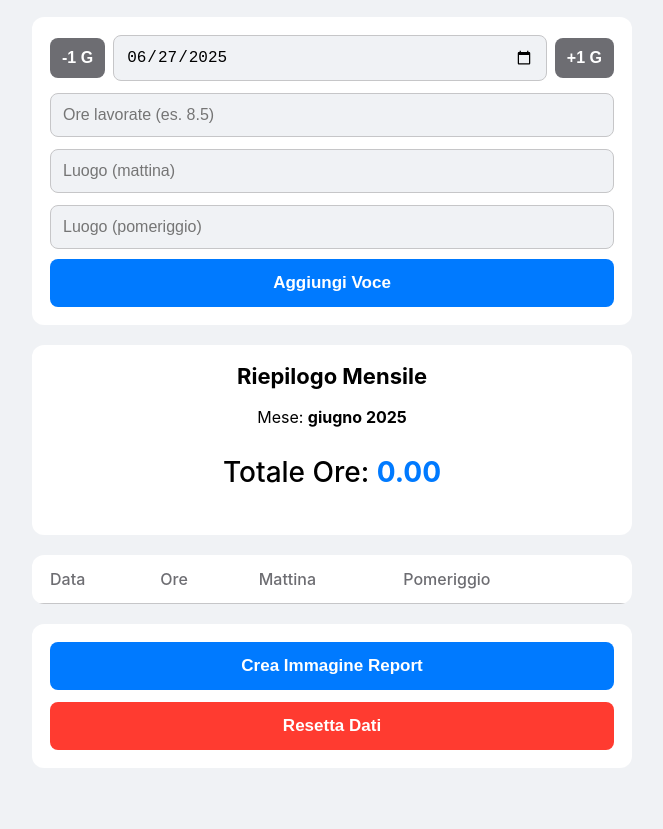
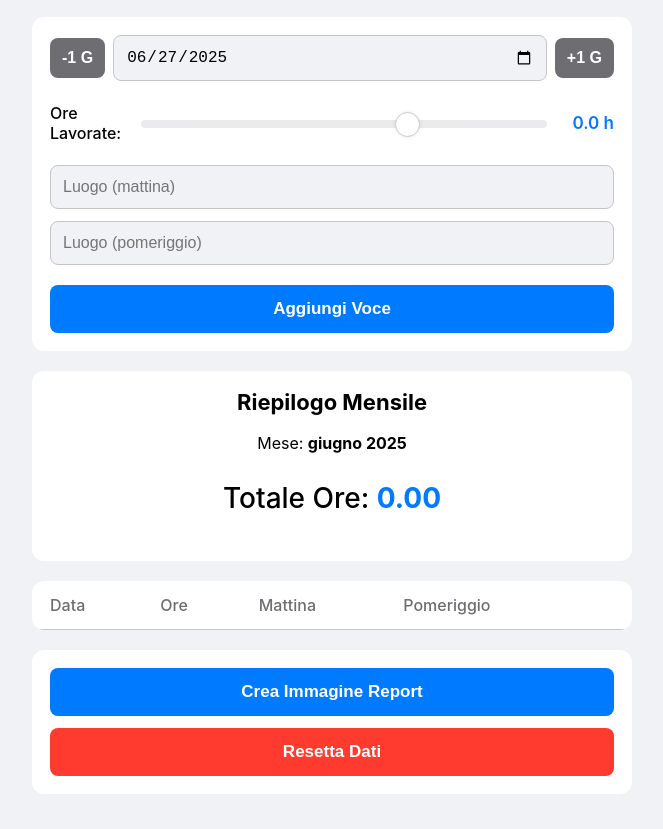
Before and after one commit to MarcoDima94/app-ore-iphone, a plain HTML site: page index.html in a window 1280 px wide. Shown: the part 59-888 px from the top of the page, without its empty margins (308-971 px from the left). Before the commit the page ends 862 px from the top, so only its background shows below. Drawn offline with nearby package versions, Linux system fonts and the light colour scheme.

Commit message:
modifiche

```diff
--- a/index.html
+++ b/index.html
@@ -28,7 +28,15 @@
                 <input type="date" id="entry-date">
                 <button id="next-day-btn" class="date-nav-btn">+1 G</button>
             </div>
-            <input type="number" id="entry-hours" placeholder="Ore lavorate (es. 8.5)">
+
+            <div class="slider-container">
+                <div class="slider-container-inner">
+                    <label for="hour-slider">Ore Lavorate:</label>
+                    <input type="range" min="0" max="12" value="8" step="0.5" id="hour-slider">
+                    <span id="slider-value">0.0 h</span>
+                </div>
+            </div>
+
             <input type="text" id="location-morning" placeholder="Luogo (mattina)">
             <input type="text" id="location-afternoon" placeholder="Luogo (pomeriggio)">
             <button id="add-entry-btn">Aggiungi Voce</button>
--- a/script.js
+++ b/script.js
@@ -3,7 +3,8 @@ document.addEventListener('DOMContentLoaded', () => {
     const dateInput = document.getElementById('entry-date');
     const prevDayBtn = document.getElementById('prev-day-btn');
     const nextDayBtn = document.getElementById('next-day-btn');
-    const hoursInput = document.getElementById('entry-hours');
+    const hourSlider = document.getElementById('hour-slider');
+    const sliderValue = document.getElementById('slider-value');
     const morningInput = document.getElementById('location-morning');
     const afternoonInput = document.getElementById('location-afternoon');
     const addBtn = document.getElementById('add-entry-btn');
@@ -30,13 +31,11 @@ document.addEventListener('DOMContentLoaded', () => {
             themeToggle.checked = false;
         }
     };
-
     themeToggle.addEventListener('change', () => {
         const newTheme = themeToggle.checked ? 'dark' : 'light';
         localStorage.setItem('theme', newTheme);
         applyTheme(newTheme);
     });
-
     const savedTheme = localStorage.getItem('theme') || 'light';
     applyTheme(savedTheme);
 
@@ -46,10 +45,13 @@ document.addEventListener('DOMContentLoaded', () => {
         currentDate.setDate(currentDate.getDate() + days);
         dateInput.value = currentDate.toISOString().split('T')[0];
     };
-
     prevDayBtn.addEventListener('click', () => changeDate(-1));
     nextDayBtn.addEventListener('click', () => changeDate(1));
 
+    // --- LOGICA PER LO SLIDER DELLE ORE ---
+    hourSlider.addEventListener('input', () => {
+        sliderValue.textContent = `${parseFloat(hourSlider.value).toFixed(1)} h`;
+    });
 
     // --- LOGICA APP ---
     const renderLog = () => {
@@ -57,16 +59,12 @@ document.addEventListener('DOMContentLoaded', () => {
         let totalHours = 0;
         const currentMonth = new Date().getMonth();
         const currentYear = new Date().getFullYear();
-
         currentMonthEl.textContent = new Date(currentYear, currentMonth).toLocaleString('it-IT', { month: 'long', year: 'numeric' });
-
         const filteredEntries = logEntries.filter(entry => {
             const entryDate = new Date(entry.date);
             return entryDate.getMonth() === currentMonth && entryDate.getFullYear() === currentYear;
         });
-
         filteredEntries.sort((a, b) => new Date(a.date) - new Date(b.date));
-
         filteredEntries.forEach(entry => {
             const row = document.createElement('tr');
             const originalIndex = logEntries.findIndex(e => e.id === entry.id);
@@ -80,27 +78,23 @@ document.addEventListener('DOMContentLoaded', () => {
             logBody.appendChild(row);
             totalHours += parseFloat(entry.hours) || 0;
         });
-
         totalHoursEl.textContent = totalHours.toFixed(2);
     };
 
-    // --- FUNZIONE DI AGGIUNTA CON CONTROLLO DATA DUPLICATA ---
+    // --- FUNZIONE DI AGGIUNTA ---
     addBtn.addEventListener('click', () => {
         const date = dateInput.value;
-
         if (!date) {
             alert('Per favore, inserisci una data.');
             return;
         }
-
-        // NUOVO CONTROLLO: Verifica se la data esiste già
         const isDateDuplicate = logEntries.some(entry => entry.date === date);
         if (isDateDuplicate) {
-            alert('Errore: Questa data è già presente nel registro. Non puoi aggiungerla di nuovo.');
-            return; // Interrompe l'esecuzione della funzione
+            alert('Errore: Questa data è già presente nel registro.');
+            return;
         }
 
-        const hours = hoursInput.value.trim() === '' ? '0' : hoursInput.value;
+        const hours = parseFloat(hourSlider.value).toFixed(1);
 
         logEntries.push({
             id: Date.now(),
@@ -109,12 +103,13 @@ document.addEventListener('DOMContentLoaded', () => {
             locationM: morningInput.value,
             locationA: afternoonInput.value
         });
-
         localStorage.setItem('workLog', JSON.stringify(logEntries));
 
-        hoursInput.value = '';
         morningInput.value = '';
         afternoonInput.value = '';
+        // Modifica per resettare lo slider a 0
+        hourSlider.value = 0;
+        sliderValue.textContent = '0.0 h';
 
         renderLog();
     });
@@ -209,7 +204,7 @@ document.addEventListener('DOMContentLoaded', () => {
         const secondColumnData = filteredEntries.slice(15);
 
         const tablesHTML = `
-            <div style="display: flex; gap: 20px;">
+            <div style="display: flex; gap: 20px; align-items: flex-start;">
                 <div style="flex: 1;">${createTableHTML(firstColumnData)}</div>
                 <div style="flex: 1;">${createTableHTML(secondColumnData)}</div>
             </div>
@@ -222,7 +217,7 @@ document.addEventListener('DOMContentLoaded', () => {
         html2canvas(printContainer, { scale: 2 }).then(canvas => {
             const image = canvas.toDataURL('image/png');
             const link = document.createElement('a');
-            const monthName = currentMonthEl.textContent.replace(' ', '-');
+            const monthName = currentMonthEl.textContent.replace(/\s/g, '-');
             link.download = `Report-Ore-${monthName}.png`;
             link.href = image;
             link.click();
--- a/style.css
+++ b/style.css
@@ -58,7 +58,6 @@ h1 {
     transition: background-color 0.3s;
 }
 
-/* NUOVI STILI PER IL SELETTORE DATA */
 .date-selector {
     display: flex;
     align-items: center;
@@ -113,7 +112,7 @@ button:active {
 
 #add-entry-btn {
     background-color: var(--primary-accent-color);
-    margin-top: 10px;
+    margin-top: 20px;
 }
 
 #summary {
@@ -177,7 +176,63 @@ th {
     background-color: var(--primary-accent-color);
 }
 
-/* Theme Switcher */
+/* Stili Slider Ore */
+.slider-container {
+    padding: 10px 0;
+    margin-bottom: 12px;
+}
+.slider-container-inner {
+    display: flex;
+    align-items: center;
+    gap: 15px;
+}
+.slider-container label {
+    font-weight: 500;
+    color: var(--text-color);
+}
+input[type="range"] {
+    flex-grow: 1;
+    -webkit-appearance: none;
+    appearance: none;
+    width: 100%;
+    height: 8px;
+    background: var(--switch-bg);
+    border-radius: 5px;
+    outline: none;
+    opacity: 0.9;
+    transition: opacity .2s;
+}
+input[type="range"]:hover {
+    opacity: 1;
+}
+input[type="range"]::-webkit-slider-thumb {
+    -webkit-appearance: none;
+    appearance: none;
+    width: 25px;
+    height: 25px;
+    background: var(--card-bg-color);
+    border: 1px solid var(--border-color);
+    border-radius: 50%;
+    cursor: pointer;
+    box-shadow: 0 0 5px rgba(0,0,0,0.1);
+}
+input[type="range"]::-moz-range-thumb {
+    width: 25px;
+    height: 25px;
+    background: var(--card-bg-color);
+    border: 1px solid var(--border-color);
+    border-radius: 50%;
+    cursor: pointer;
+}
+#slider-value {
+    font-size: 17px;
+    font-weight: 600;
+    color: var(--primary-accent-color);
+    min-width: 50px;
+    text-align: right;
+}
+
+/* Stili Theme Switcher */
 .theme-switcher { display: flex; align-items: center; gap: 8px; }
 .switch { position: relative; display: inline-block; width: 51px; height: 31px; }
 .switch input { opacity: 0; width: 0; height: 0; }
```
